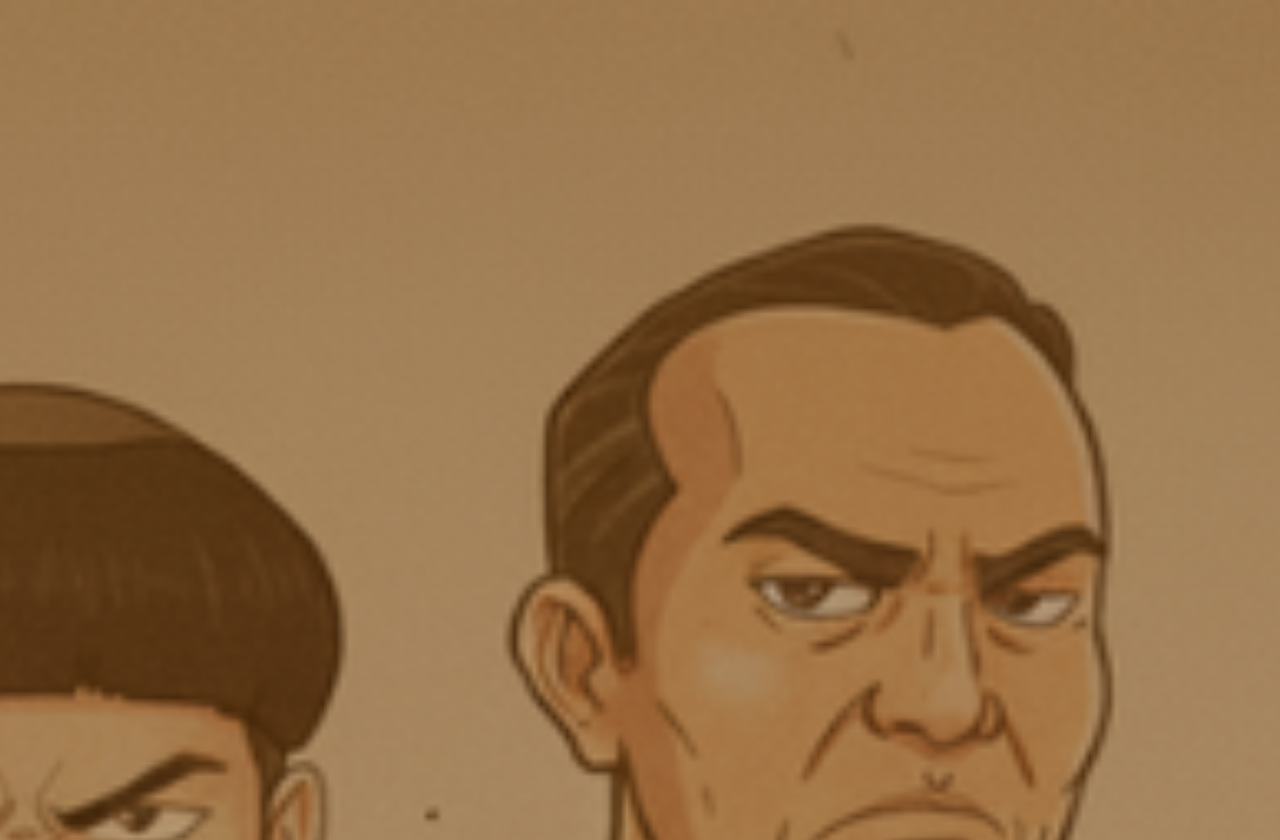
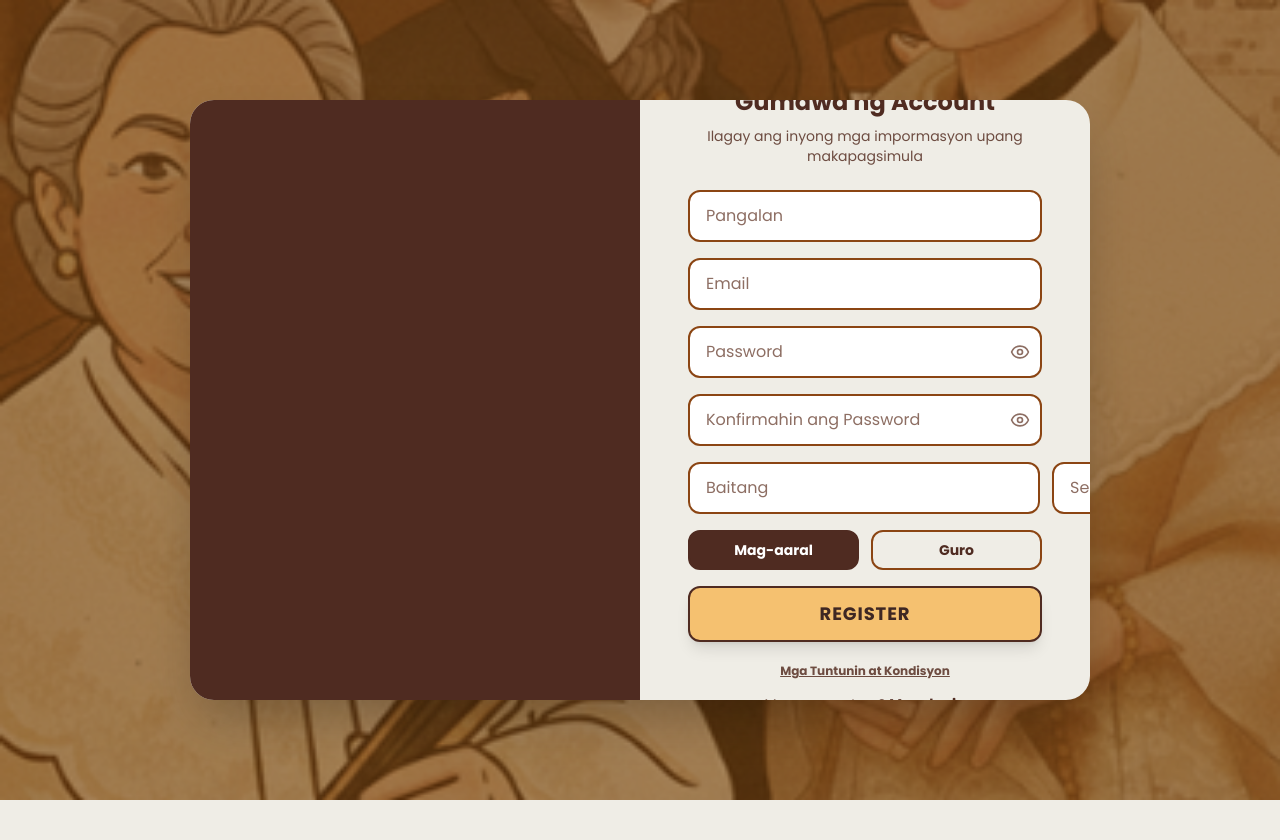
Before and after one commit to jonrenzo/4PModel, a Next.js app: page /register in a window 1280 px wide. Shown: the top 840 px of the page. After the commit the page ends 800 px from the top, so only its background shows below. Built offline with nearby package versions, Linux system fonts and the light colour scheme.

Commit message:
fix: registration page

```diff
--- a/src/app/layout.tsx
+++ b/src/app/layout.tsx
@@ -15,7 +15,7 @@ const greatVibes = Great_Vibes({
 });
 
 export const metadata: Metadata = {
-  title: "Noli Me Tangere - HiLiSiBu",
+  title: "Noli Me Tangere - 4pModel",
   description: "Filipino Reading App",
 };
 
--- a/src/app/register/page.tsx
+++ b/src/app/register/page.tsx
@@ -95,52 +95,70 @@ export default function RegisterPage() {
 
   return (
     <div
-      className="min-h-screen relative"
+      className="flex h-screen w-full items-center justify-center"
       style={{
         backgroundImage: "url(/bg_login.png)",
         backgroundSize: "cover",
         backgroundPosition: "center",
       }}
     >
-      <div className="absolute inset-0 bg-yellow-900/50" />
-
-      <div className="relative flex min-h-screen flex-col overflow-auto py-12">
-        {/* Header */}
-        <div className="mb-6 items-center px-4">
+      <div className="absolute inset-0 bg-yellow-900/60" />
+      <div className="relative flex h-[600px] w-[900px] overflow-hidden rounded-3xl bg-[#efede6] shadow-2xl">
+        <div className="hidden w-1/2 items-center justify-center bg-[#4f2b21] p-8 lg:flex">
+          <div className="text-center">
             <h1
-            className="text-center text-white drop-shadow-lg"
+              className="text-white drop-shadow-lg"
               style={{
-              fontSize: 64,
-              lineHeight: 70,
+                fontSize: 72,
+                lineHeight: 80,
                 fontFamily: "Great Vibes, cursive",
               }}
             >
               Noli Me Tangere
             </h1>
-          <p className="py-2 text-center font-bold text-white shadow-lg">
-            Paghihinuha, Paglilinaw, Pagsisiyasat, at Pagbubuod
+            <p className="mt-4 text-xl font-bold text-[#e8d4b0]">
+              Filipino Reading App
             </p>
-          <div className="mt-4">
-            <p className="text-center text-lg font-bold text-white">
+            <p className="mt-8 text-sm text-[#a89070]">
+              Isang makulay na paglalakbay sa mundong may sakit sa lipunan
+            </p>
+          </div>
+        </div>
+        <div className="flex w-full flex-col justify-center px-12 py-8 lg:w-1/2">
+          <div className="mx-auto w-full max-w-md">
+            <div className="mb-6 text-center lg:hidden">
+              <h1
+                className="text-white drop-shadow-lg"
+                style={{
+                  fontSize: 48,
+                  lineHeight: 54,
+                  fontFamily: "Great Vibes, cursive",
+                }}
+              >
+                Noli Me Tangere
+              </h1>
+              <p className="mt-2 font-bold text-white">Filipino Reading App</p>
+            </div>
+            <div className="mb-6 text-center">
+              <h2 className="text-2xl font-bold text-[#4f2b21]">
                 Gumawa ng Account
-            </p>
-            <p className="px-4 text-center text-sm text-white opacity-80">
+              </h2>
+              <p className="mt-2 text-sm text-[#6d4c41]">
                 Ilagay ang inyong mga impormasyon upang makapagsimula
               </p>
             </div>
-        </div>
-
-        {/* Form */}
-        <form onSubmit={handleRegister} className="mx-4 w-auto space-y-3">
+            <form onSubmit={handleRegister} className="space-y-4">
+              <div>
                 <input
                   type="text"
                   placeholder="Pangalan"
                   value={formData.name}
                   onChange={(e) => setFormData({ ...formData, name: e.target.value })}
-            className="mb-2 w-full rounded-full border-2 border-[#3e2723] bg-[#efede6] px-6 py-3 text-center font-bold text-[#3e2723] shadow-sm"
+                  className="w-full rounded-xl border-2 border-[#8B4513] bg-white px-4 py-3 text-base text-[#3e2723] placeholder-[#8d6e63] focus:border-[#4f2b21] focus:outline-none"
                   required
                 />
-
+              </div>
+              <div>
                 <input
                   type="email"
                   placeholder="Email"
@@ -148,10 +166,11 @@ export default function RegisterPage() {
                   onChange={(e) =>
                     setFormData({ ...formData, email: e.target.value })
                   }
-            className="mb-2 w-full rounded-full border-2 border-[#3e2723] bg-[#efede6] px-6 py-3 text-center font-bold text-[#3e2723] shadow-sm"
+                  className="w-full rounded-xl border-2 border-[#8B4513] bg-white px-4 py-3 text-base text-[#3e2723] placeholder-[#8d6e63] focus:border-[#4f2b21] focus:outline-none"
                   required
                 />
-
+              </div>
+              <div>
                 <div className="relative">
                   <input
                     type={showPassword ? "text" : "password"}
@@ -160,22 +179,23 @@ export default function RegisterPage() {
                     onChange={(e) =>
                       setFormData({ ...formData, password: e.target.value })
                     }
-              className="mb-2 w-full rounded-full border-2 border-[#3e2723] bg-[#efede6] px-6 py-3 pr-12 text-center font-bold text-[#3e2723] shadow-sm"
+                    className="w-full rounded-xl border-2 border-[#8B4513] bg-white px-4 py-3 pr-12 text-base text-[#3e2723] placeholder-[#8d6e63] focus:border-[#4f2b21] focus:outline-none"
                     required
                   />
                   <button
                     type="button"
-              className="absolute right-4 top-3"
+                    className="absolute right-3 top-1/2 -translate-y-1/2"
                     onClick={() => setShowPassword(!showPassword)}
                   >
                     {showPassword ? (
-                <EyeOff size={24} color="#3e2723" />
+                      <EyeOff size={20} color="#8d6e63" />
                     ) : (
-                <Eye size={24} color="#3e2723" />
+                      <Eye size={20} color="#8d6e63" />
                     )}
                   </button>
                 </div>
-
+              </div>
+              <div>
                 <div className="relative">
                   <input
                     type={showConfirmPassword ? "text" : "password"}
@@ -184,23 +204,23 @@ export default function RegisterPage() {
                     onChange={(e) =>
                       setFormData({ ...formData, confirmPassword: e.target.value })
                     }
-              className="mb-2 w-full rounded-full border-2 border-[#3e2723] bg-[#efede6] px-6 py-3 pr-12 text-center font-bold text-[#3e2723] shadow-sm"
+                    className="w-full rounded-xl border-2 border-[#8B4513] bg-white px-4 py-3 pr-12 text-base text-[#3e2723] placeholder-[#8d6e63] focus:border-[#4f2b21] focus:outline-none"
                     required
                   />
                   <button
                     type="button"
-              className="absolute right-4 top-3"
+                    className="absolute right-3 top-1/2 -translate-y-1/2"
                     onClick={() => setShowConfirmPassword(!showConfirmPassword)}
                   >
                     {showConfirmPassword ? (
-                <EyeOff size={24} color="#3e2723" />
+                      <EyeOff size={20} color="#8d6e63" />
                     ) : (
-                <Eye size={24} color="#3e2723" />
+                      <Eye size={20} color="#8d6e63" />
                     )}
                   </button>
                 </div>
-
-          <div className="flex space-x-2">
+              </div>
+              <div className="flex gap-3">
                 <input
                   type="text"
                   placeholder="Baitang"
@@ -208,7 +228,7 @@ export default function RegisterPage() {
                   onChange={(e) =>
                     setFormData({ ...formData, grade: e.target.value })
                   }
-              className="mb-2 flex-1 rounded-full border-2 border-[#3e2723] bg-[#efede6] px-4 py-3 text-center font-bold text-[#3e2723] shadow-sm"
+                  className="flex-1 rounded-xl border-2 border-[#8B4513] bg-white px-4 py-3 text-base text-[#3e2723] placeholder-[#8d6e63] focus:border-[#4f2b21] focus:outline-none"
                   required
                 />
                 <input
@@ -218,20 +238,18 @@ export default function RegisterPage() {
                   onChange={(e) =>
                     setFormData({ ...formData, section: e.target.value })
                   }
-              className="mb-2 flex-1 rounded-full border-2 border-[#3e2723] bg-[#efede6] px-4 py-3 text-center font-bold text-[#3e2723] shadow-sm"
+                  className="flex-1 rounded-xl border-2 border-[#8B4513] bg-white px-4 py-3 text-base text-[#3e2723] placeholder-[#8d6e63] focus:border-[#4f2b21] focus:outline-none"
                   required
                 />
               </div>
-
-          {/* Role Selection */}
-          <div className="mb-4 flex justify-center space-x-4">
+              <div className="flex gap-3">
                 <button
                   type="button"
                   onClick={() => setFormData({ ...formData, role: "student" })}
-              className={`flex-1 rounded-full border-2 py-2 font-bold ${
+                  className={`flex-1 rounded-xl border-2 py-2 text-sm font-bold transition-all ${
                     formData.role === "student"
-                  ? "border-[#3e2723] bg-[#3e2723] text-white"
-                  : "border-white bg-transparent text-white"
+                      ? "border-[#4f2b21] bg-[#4f2b21] text-white"
+                      : "border-[#8B4513] bg-transparent text-[#4f2b21]"
                   }`}
                 >
                   Mag-aaral
@@ -239,39 +257,29 @@ export default function RegisterPage() {
                 <button
                   type="button"
                   onClick={() => setFormData({ ...formData, role: "teacher" })}
-              className={`flex-1 rounded-full border-2 py-2 font-bold ${
+                  className={`flex-1 rounded-xl border-2 py-2 text-sm font-bold transition-all ${
                     formData.role === "teacher"
-                  ? "border-[#3e2723] bg-[#3e2723] text-white"
-                  : "border-white bg-transparent text-white"
+                      ? "border-[#4f2b21] bg-[#4f2b21] text-white"
+                      : "border-[#8B4513] bg-transparent text-[#4f2b21]"
                   }`}
                 >
                   Guro
                 </button>
               </div>
-
-          {error && <p className="text-center text-sm text-red-400">{error}</p>}
-
+              {error && (
+                <p className="text-center text-sm text-red-600">{error}</p>
+              )}
               <button
                 type="submit"
                 disabled={loading}
-            className="w-full rounded-full border-2 border-[#3e2723] bg-[#f5c170] py-4 shadow-lg disabled:opacity-50"
+                className="w-full rounded-xl border-2 border-[#4f2b21] bg-[#f5c170] py-3 text-lg font-bold uppercase tracking-wider text-[#3e2723] shadow-lg transition-all hover:bg-[#e5b160] disabled:opacity-50"
               >
-            {loading ? (
-              <span className="text-center font-bold text-[#3e2723]">
-                Loading...
-              </span>
-            ) : (
-              <span className="block text-center text-xl font-bold uppercase tracking-widest text-[#3e2723]">
-                REGISTER
-              </span>
-            )}
+                {loading ? "Loading..." : "REGISTER"}
               </button>
             </form>
-
-        {/* Footer Links */}
-        <div className="mt-6 items-center">
+            <div className="mt-4 text-center">
               <button
-            className="font-bold text-sm text-white underline opacity-80"
+                className="text-xs font-bold text-[#6d4c41] underline"
                 onClick={() => {
                   const response = confirm(
                     "Ako ay pumapayag sa mga tuntunin at kondisyon",
@@ -282,13 +290,18 @@ export default function RegisterPage() {
                 Mga Tuntunin at Kondisyon
               </button>
             </div>
-
-        <div className="mt-4 items-center pb-8">
-          <Link href="/login">
-            <p className="font-bold text-sm text-white">
-              May account na? <span className="underline">Mag-login</span>
+            <div className="mt-3 text-center">
+              <p className="text-sm text-[#6d4c41]">
+                May account na?{" "}
+                <Link
+                  href="/login"
+                  className="font-bold text-[#4f2b21] underline"
+                >
+                  Mag-login
+                </Link>
               </p>
-          </Link>
+            </div>
+          </div>
         </div>
       </div>
     </div>
```
Also changed, not shown: 1 other file (tests, documents, lock files or other folders). Lines whose indentation alone changed are shown as unchanged.
